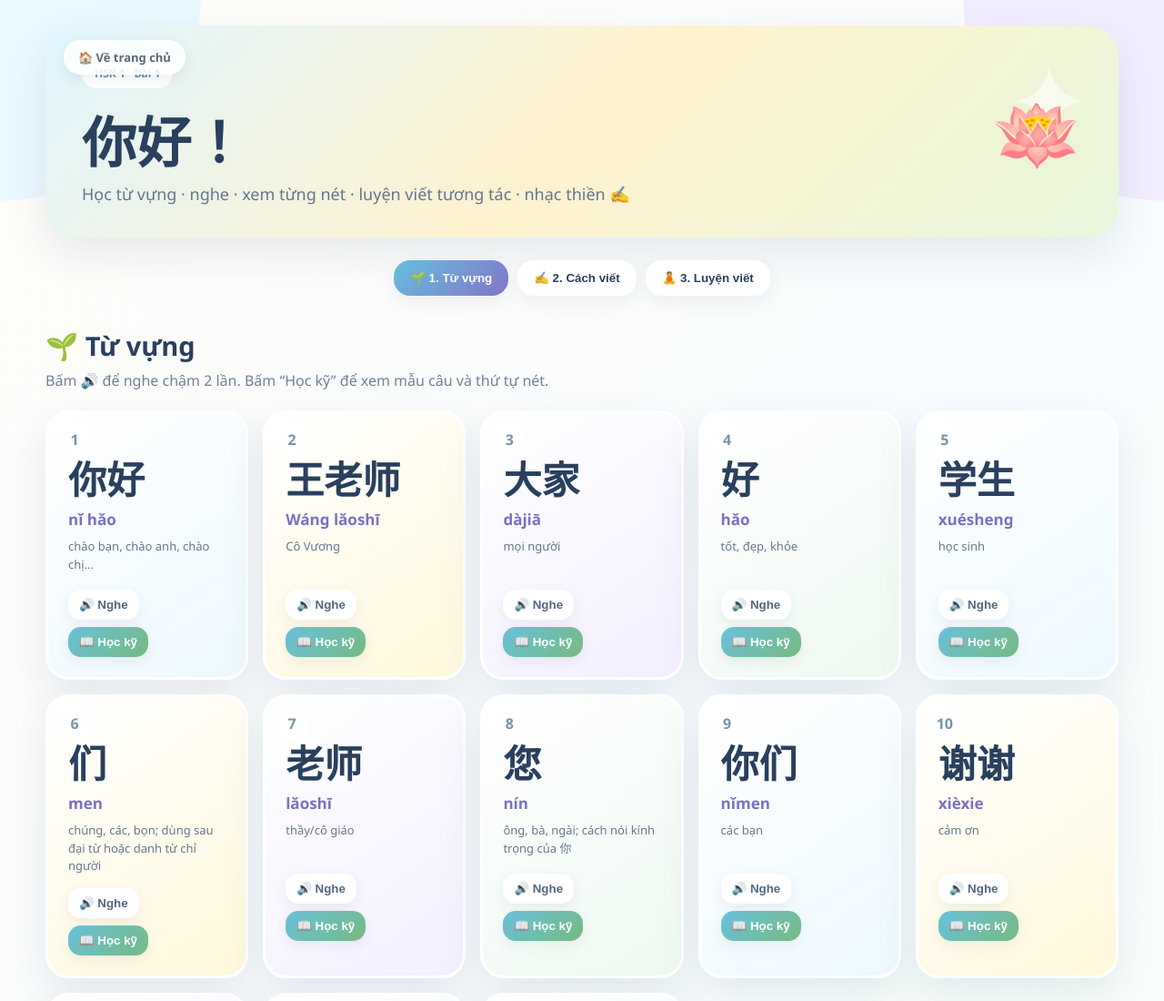
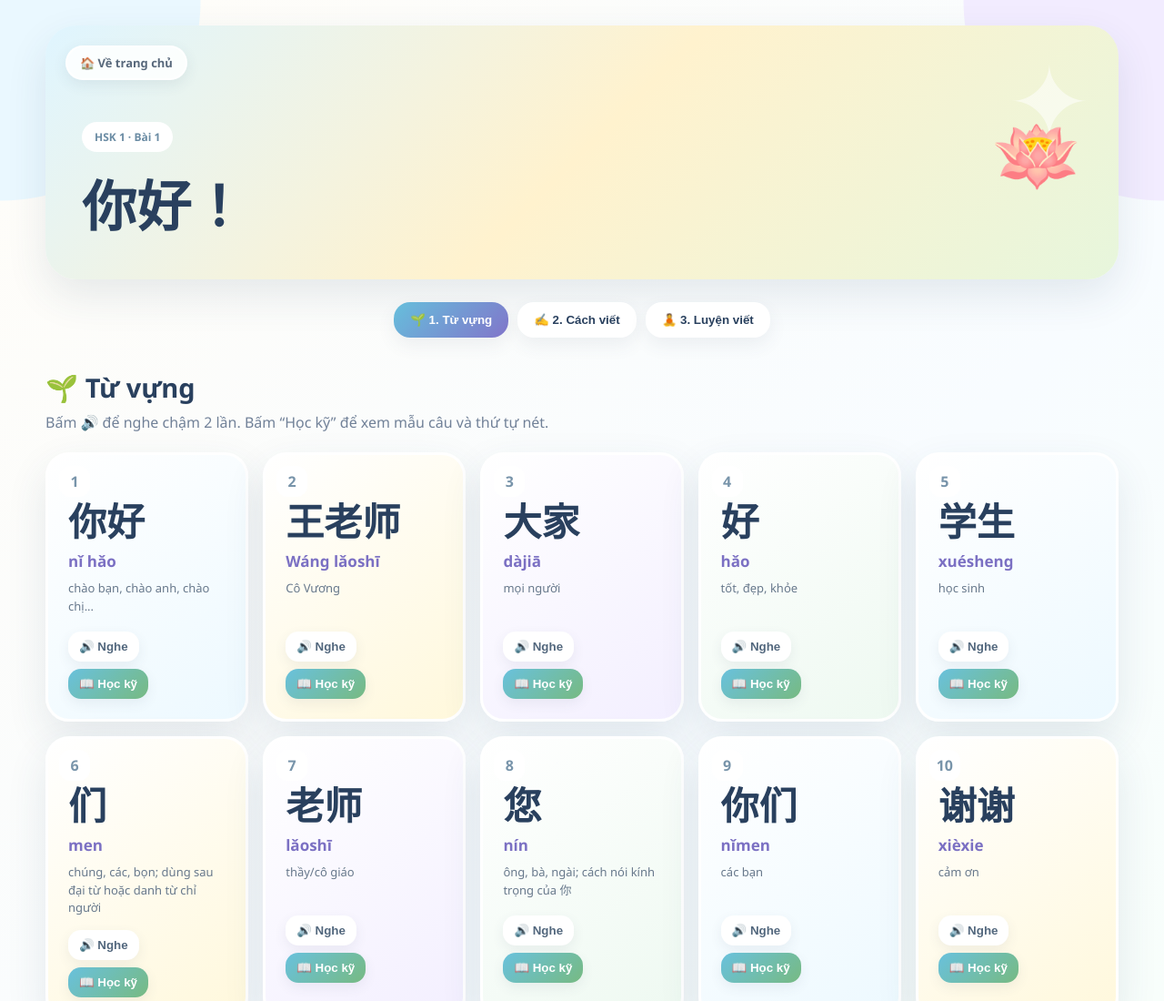
Before and after one commit to Dungtran2212/HSK1-3.0, a plain HTML site: page Bai-01/Luyen-tap-5/index.html in a window 1280 px wide. Shown: the top 1100 px of the page at 91% size. Drawn offline with Linux system fonts and the light colour scheme; a script that the page names is missing.

Commit message:
Add files via upload

```diff
--- a/Bai-01/Luyen-tap-5/index.html
+++ b/Bai-01/Luyen-tap-5/index.html
@@ -814,10 +814,10 @@ body{
 .home-btn{
   position:absolute;
 
-  top:16px;
-  left:20px;
-
-  z-index:20;
+  top:22px;
+  left:22px;
+
+  z-index:10;
 
   display:inline-flex;
 
@@ -852,7 +852,9 @@ body{
   background:#fff;
   transform:translateY(-2px);
 }
-
+.hero > div:first-of-type {
+    padding-top: 70px;
+}
 </style>
 </head>
 
@@ -873,11 +875,6 @@ HSK 1 · Bài 1
 <h1>
 你好！
 </h1>
-
-<p>
-Học từ vựng · nghe · xem từng nét · luyện viết tương tác · nhạc thiền ✍️
-</p>
-
 </div>
 
 <div class="hero-icon">
```
